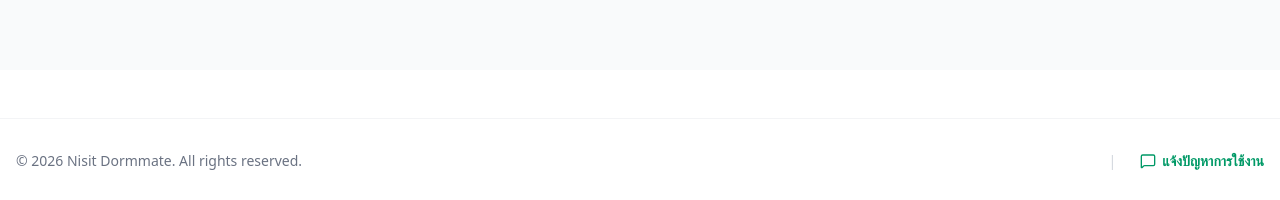
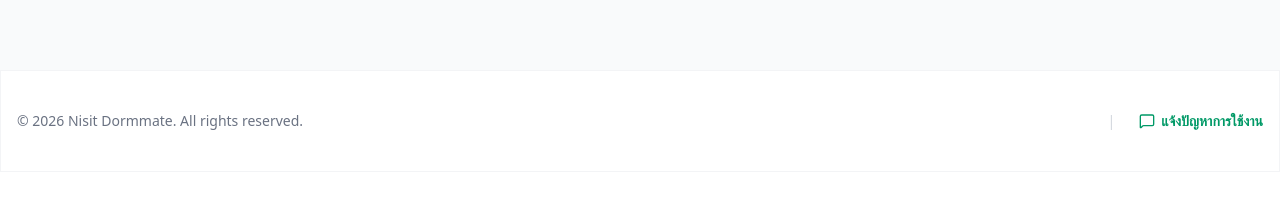
Before and after one commit to NOOKX2/nisit-dormmate, a Next.js app: page /dorm in a window 1280 px wide. Shown: the part 795-995 px from the top of the page. After the commit the page ends 967 px from the top, so only its background shows below. Built offline with nearby package versions, Linux system fonts and the light colour scheme; no server answers; the database is empty.

Commit message:
fix(ui): remove margin top in footer

```diff
--- a/components/footer/footer.tsx
+++ b/components/footer/footer.tsx
@@ -7,7 +7,7 @@ export async function Footer() {
   const user = await getAuthUser();
 
   return (
-    <footer className="w-full border-t border-gray-100 bg-white py-8 mt-12">
+    <footer className="w-full border border-gray-100 bg-white py-10 ">
       <div className="container mx-auto px-4 flex flex-col md:flex-row justify-between items-center text-sm text-gray-500">
 
         <p className="mb-4 md:mb-0">
```
